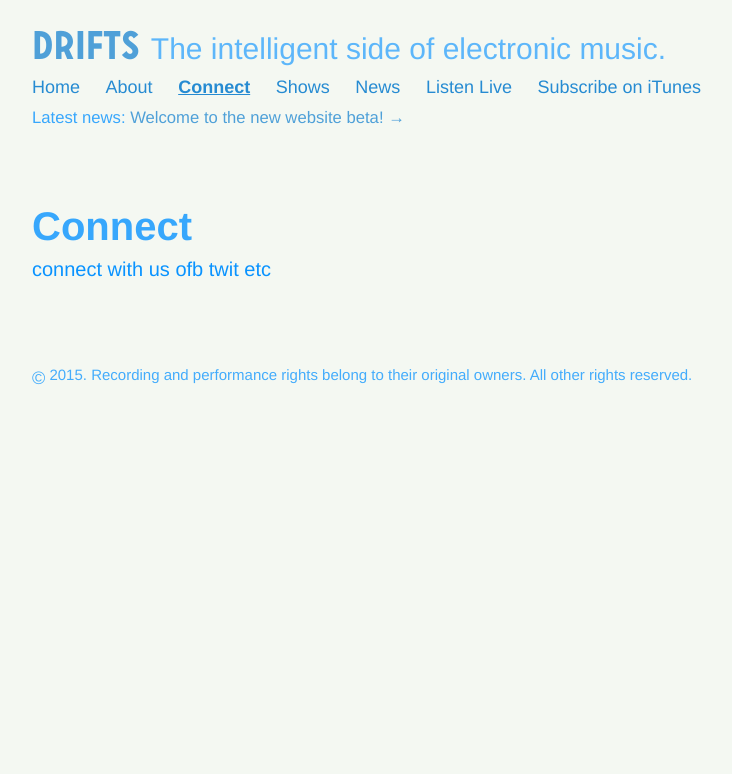
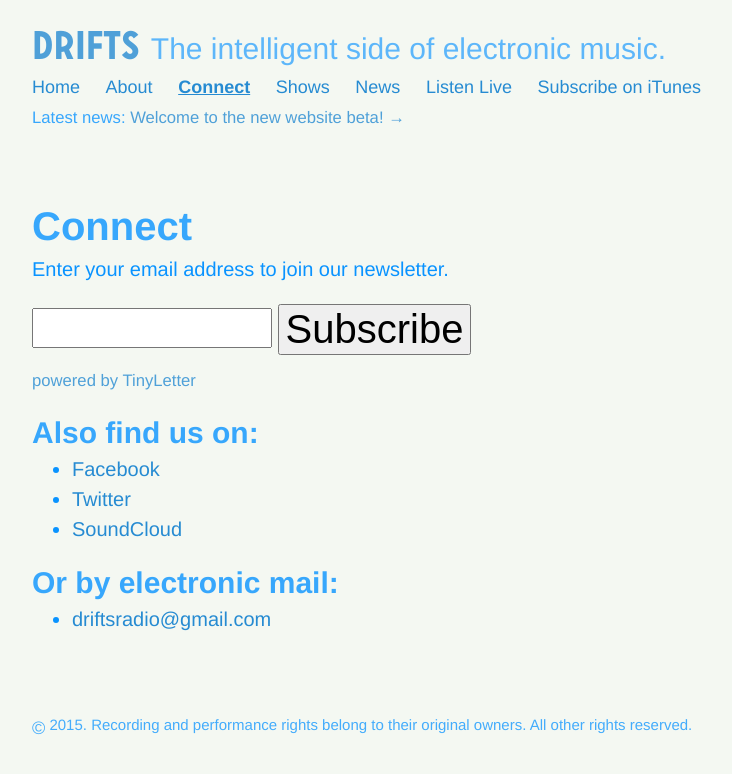
Before and after one commit to wonaldson/drifts.fm, a Jekyll site: the page built from connect.md, in a window 1280 px wide. Shown: the top 774 px of the page, without its empty margins (248-980 px from the left). Built offline with Jekyll 4.4.1, drawn with Linux system fonts in a browser that asks for light colours; some web fonts are replaced; Markdown is read by kramdown in place of the engine named in the settings.

Commit message:
Connect page filled out

```diff
--- a/connect.md
+++ b/connect.md
@@ -3,4 +3,24 @@ layout: page
 title: Connect
 ---
 
-connect with us ofb twit etc
+<form style="border:0;padding:0;text-align:left;" action="https://tinyletter.com/drifts" method="post" target="popupwindow" onsubmit="window.open('https://tinyletter.com/drifts', 'popupwindow', 'scrollbars=yes,width=800,height=600');return true">
+	<p>
+		<label for="tlemail">Enter your email address to join our newsletter.</label>
+	</p>
+	<p style="height: 2rem;">
+		<input type="text" style="width:12rem;height:2rem;font-size:1rem;display:inline-block;" name="email" id="tlemail" />
+	<input type="hidden" value="1" name="embed"/>
+	<input style="font-size:200%;vertical-align: middle;display:inline-block;" type="submit" value="Subscribe" />
+		</p>
+	<p><small><a href="https://tinyletter.com" target="_blank">powered by TinyLetter</a></small></p>
+</form>
+
+## Also find us on:
+
+* [Facebook](https://facebook.com/driftsfm/)
+* [Twitter](https://twitter.com/driftsfm/)
+* [SoundCloud](https://soundcloud.com/drifts/)
+
+## Or by electronic mail:
+
+* [driftsradio@gmail.com](mailto:driftsradio@gmail.com?title=Hey!)
```
